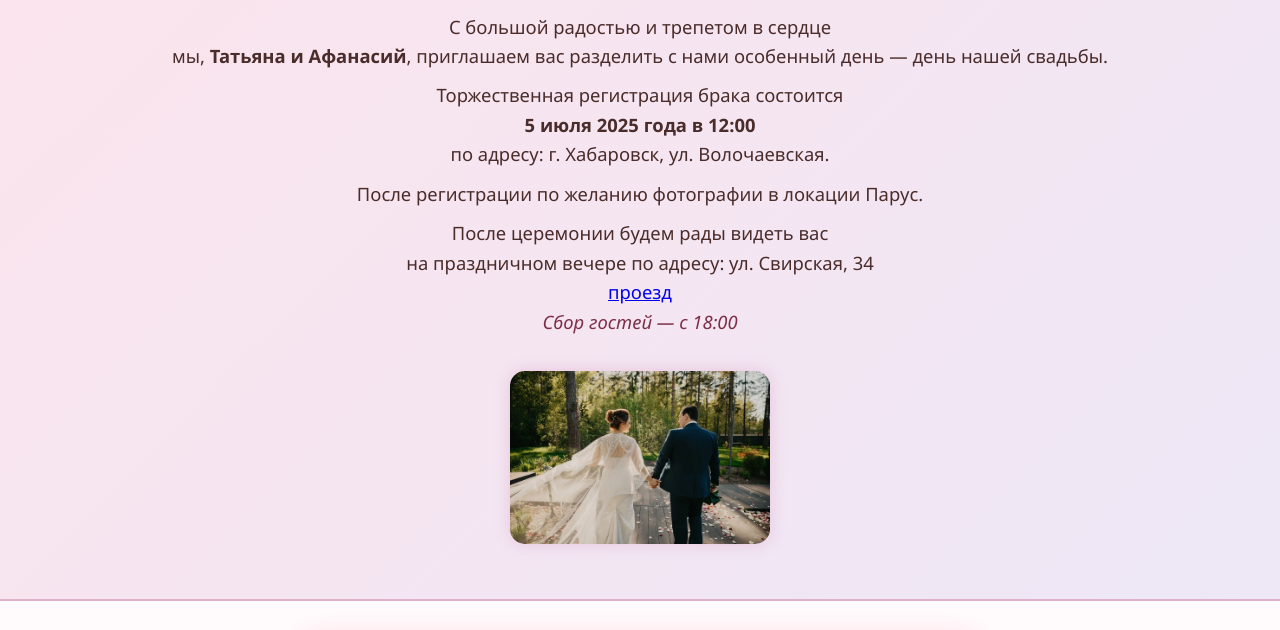
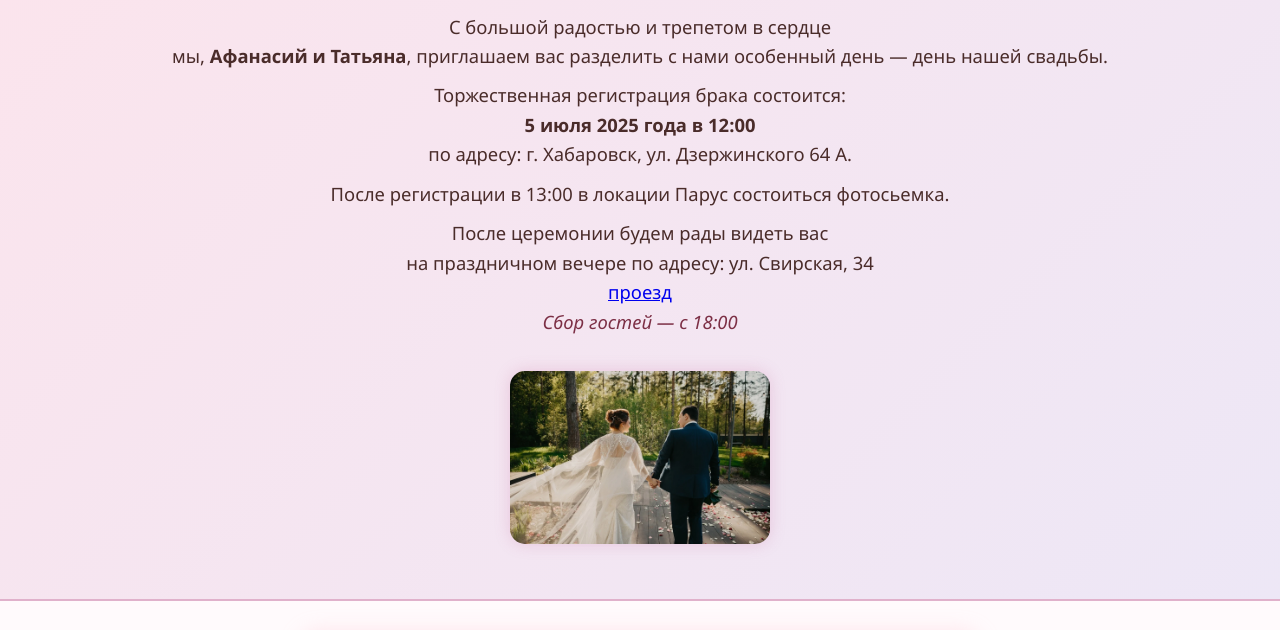
Before and after one commit to Tsar95/wedding-invite, a plain HTML site: page index.html in a window 1280 px wide. Shown: the part 125-755 px from the top of the page. Drawn offline with Linux system fonts and the light colour scheme.

Commit message:
Update index.html

```diff
--- a/index.html
+++ b/index.html
@@ -12,15 +12,15 @@
     <h1>Дорогие друзья!</h1>
     <p>
       С большой радостью и трепетом в сердце<br />
-      мы, <strong>Татьяна и Афанасий</strong>, приглашаем вас
+      мы, <strong>Афанасий и Татьяна</strong>, приглашаем вас
       разделить с нами особенный день — день нашей свадьбы.
     </p>
     <p>
-      Торжественная регистрация брака состоится<br />
+      Торжественная регистрация брака состоится:<br />
       <strong>5 июля 2025 года в 12:00</strong><br />
-      по адресу: г. Хабаровск, ул. Волочаевская.
+      по адресу: г. Хабаровск, ул. Дзержинского 64 А.
     </p>
-    <p>После регистрации по желанию фотографии в локации Парус.</p>
+    <p>После регистрации в 13:00 в локации Парус состоиться фотосьемка.</p>
     <p>
       После церемонии будем рады видеть вас<br />
       на праздничном вечере по адресу: ул. Свирская, 34<br />
```
